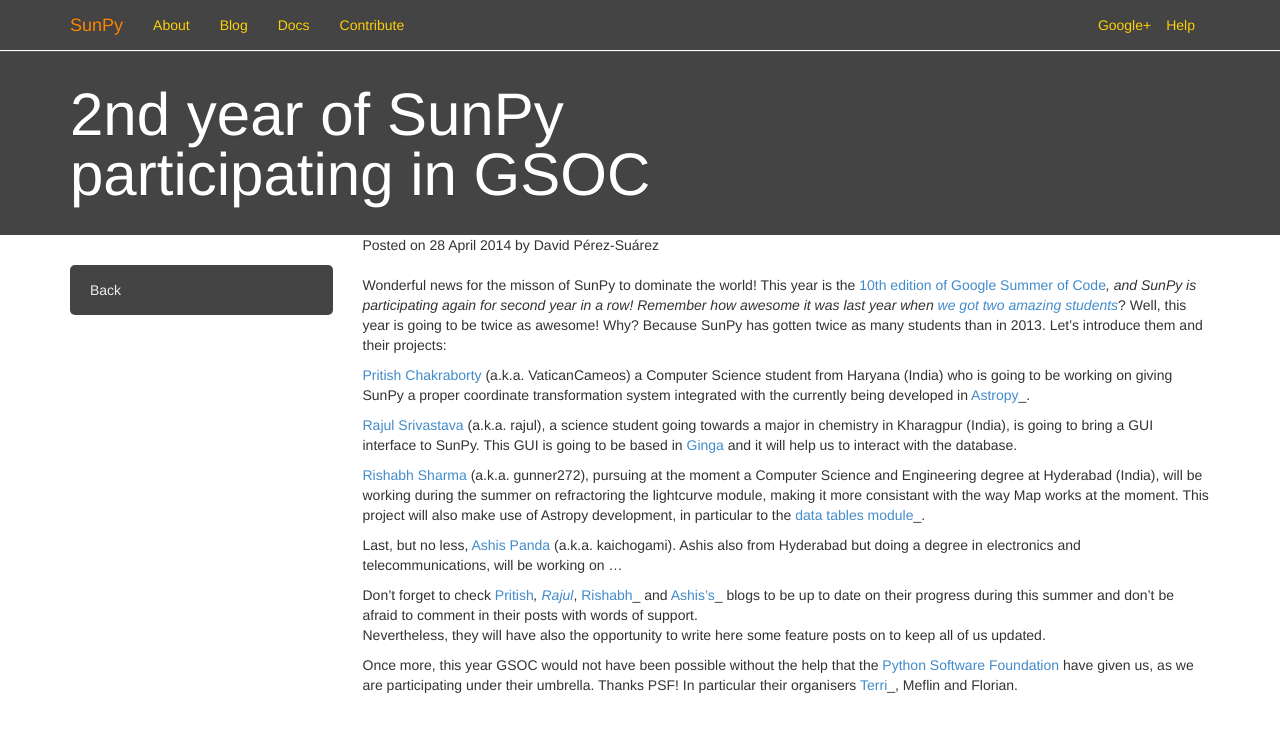
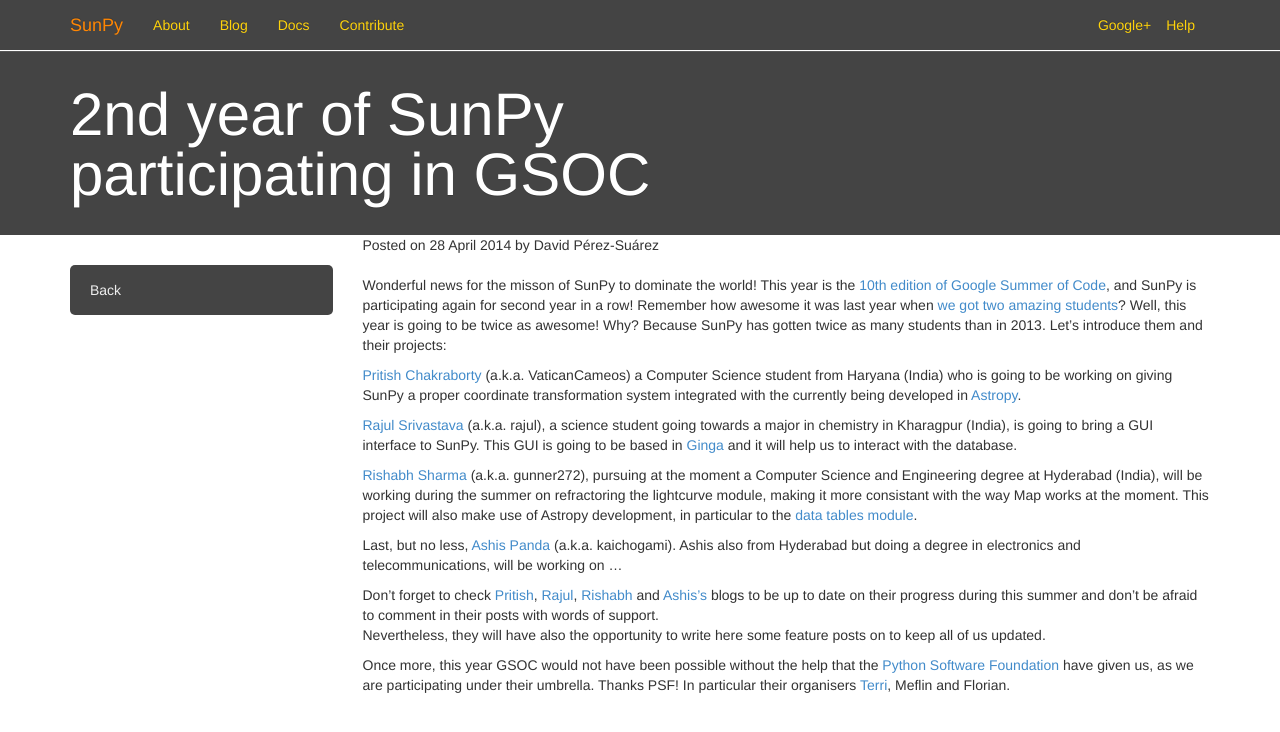
Before and after one commit to sunpy/sunpy.org, a Jekyll site: the page built from _posts/2014-04-28-gsoc-4-students.md, in a window 1280 px wide. Shown: the top 732 px of the page. Built offline with Jekyll 4.4.1, drawn with Linux system fonts in a browser that asks for light colours; nearby versions of some CDN libraries; Markdown is read by kramdown in place of the engine named in the settings; comment, search, counter and statistics services are not loaded.

Commit message:
clean the formatting of the links

```diff
--- a/_posts/2014-04-28-gsoc-4-students.md
+++ b/_posts/2014-04-28-gsoc-4-students.md
@@ -5,17 +5,17 @@
 ---
 
 Wonderful news for the misson of SunPy to dominate the world!  This year is the
-[10th edition of Google Summer of Code](https://www.google-melange.com/gsoc/homepage/google/gsoc2014)_,
+[10th edition of Google Summer of Code](https://www.google-melange.com/gsoc/homepage/google/gsoc2014),
 and SunPy is participating again for second year in a row!
 Remember how awesome it was last year when
-[we got two amazing students]({{ site.baseurl }}{{ 2013-05-28-gsoc-community-bonding.md }})_?
+[we got two amazing students]({{ site.baseurl }}{{ 2013-05-28-gsoc-community-bonding.md }})?
 Well, this year is going to be twice as awesome! Why? Because SunPy has gotten
 twice as many students than in 2013.  Let's introduce them and their projects:
 
 [Pritish Chakraborty](https://github.com/VaticanCameos) (a.k.a. VaticanCameos)
 a Computer Science student from Haryana (India) who is going to be working on giving
 SunPy a proper coordinate transformation system integrated with the currently being
-developed in [Astropy](https://github.com/astropy/astropy-APEs/blob/master/APE5.rst)_.
+developed in [Astropy](https://github.com/astropy/astropy-APEs/blob/master/APE5.rst).
 
 [Rajul Srivastava](https://github.com/rajul-iitkgp) (a.k.a. rajul),
 a science student going towards a major in chemistry in Kharagpur (India),
@@ -28,17 +28,17 @@
 will be working during the summer on refractoring the lightcurve module, making it
 more consistant with the way Map works at the moment.
 This project will also make use of Astropy development, in particular to
-the [data tables module](https://astropy.readthedocs.org/en/stable/table/index.html)_.
+the [data tables module](https://astropy.readthedocs.org/en/stable/table/index.html).
 
 Last, but no less, [Ashis Panda](https://github.com/kaichogami) (a.k.a. kaichogami).
 Ashis also from Hyderabad but doing a degree in electronics and telecommunications,
 will be working on ...
 
 Don't forget to check
-[Pritish](http://thejoyofpython.wordpress.com/)_,
-[Rajul](http://pettycoder.blogspot.in)_,
-[Rishabh](http://rishabhsharmagunner.wordpress.com/)_ and
-[Ashis's](http://sunpygsoc.wordpress.com/)_
+[Pritish](http://thejoyofpython.wordpress.com/),
+[Rajul](http://pettycoder.blogspot.in),
+[Rishabh](http://rishabhsharmagunner.wordpress.com/) and
+[Ashis's](http://sunpygsoc.wordpress.com/)
 blogs to be up to date on their progress during this summer and don't be
 afraid to comment in their posts with words of support.
 Nevertheless, they will have also the opportunity to write here some feature posts
@@ -48,5 +48,5 @@
 [Python Software Foundation](https://wiki.python.org/moin/SummerOfCode/2014)
 have given us, as we are participating under their umbrella.
 Thanks PSF! In particular their organisers
-[Terri](http://terri.zone12.com/)_,
+[Terri](http://terri.zone12.com/),
 Meflin and Florian.
```
